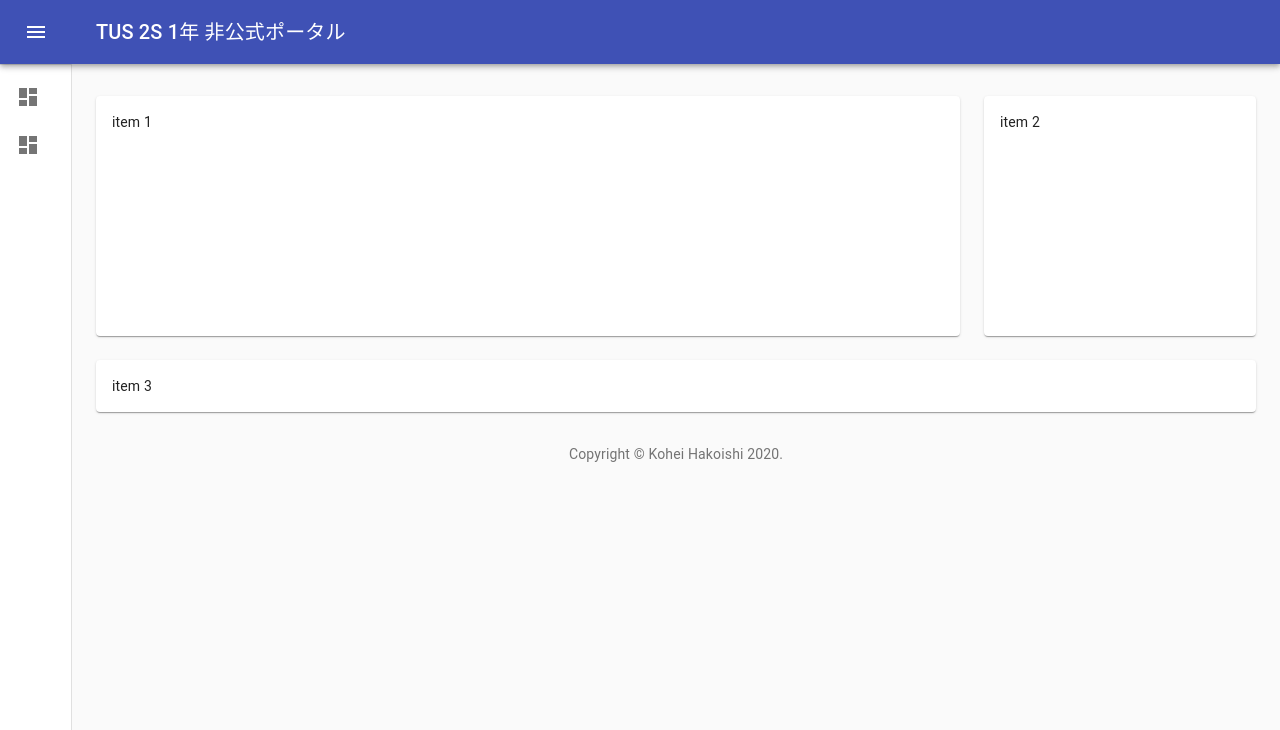
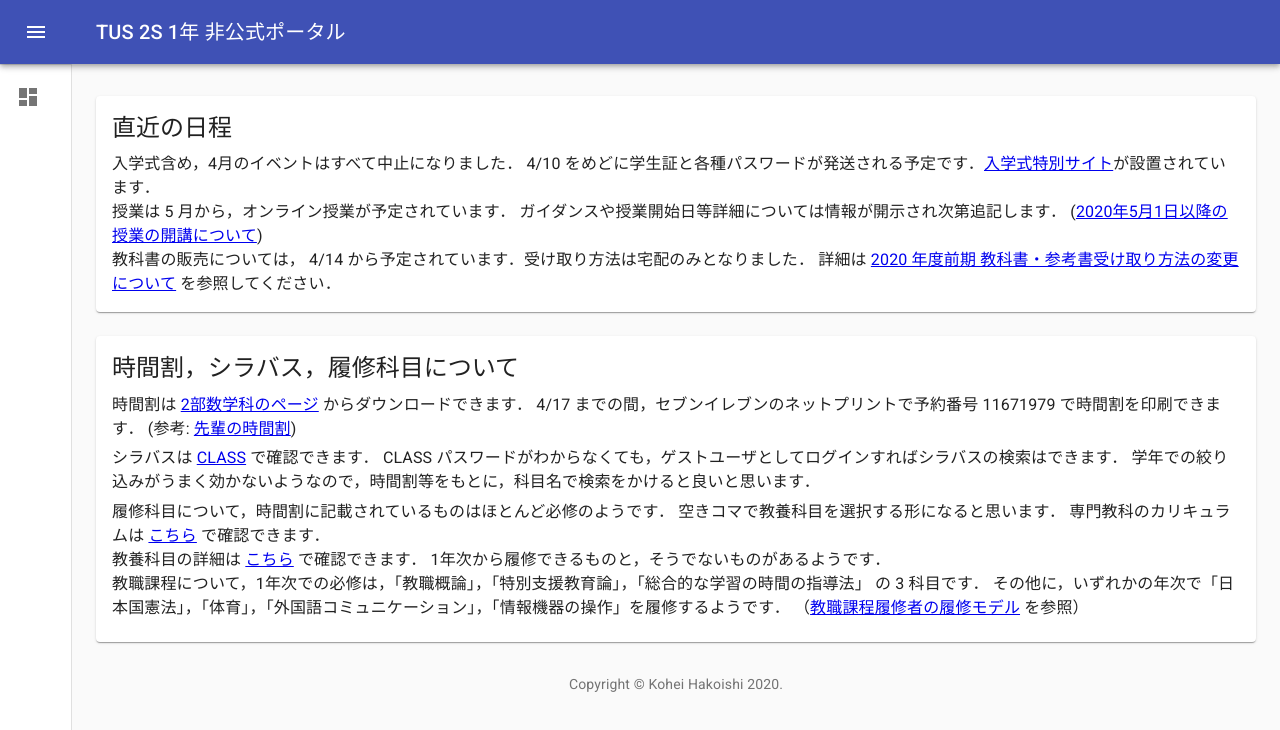
Before and after one commit to wipiano/tus-2s-2020, a React (Create React App) app in the folder src/: page / in a window 1280 px wide. Shown: the top 730 px of the page. Built offline with nearby package versions, Linux system fonts and the light colour scheme.

Commit message:
add info

```diff
--- a/src/public/index.html
+++ b/src/public/index.html
@@ -25,6 +25,7 @@
       Learn how to configure a non-root public URL by running `npm run build`.
     -->
     <title>東京理科大学 理学部第二部 数学科1年 非公式ポータル</title>
+    <link rel="stylesheet" href="https://fonts.googleapis.com/css?family=Roboto:300,400,500,700&display=swap" />
   </head>
   <body>
     <noscript>You need to enable JavaScript to run this app.</noscript>
--- a/src/src/components/Dashboard.tsx
+++ b/src/src/components/Dashboard.tsx
@@ -3,6 +3,7 @@ import clsx from 'clsx';
 import {makeStyles} from '@material-ui/core/styles';
 import Grid from '@material-ui/core/Grid';
 import Paper from '@material-ui/core/Paper';
+import Typography from "@material-ui/core/Typography";
 
 const useStyles = makeStyles((theme) => ({
     paper: {
@@ -22,22 +23,48 @@ const Dashboard: React.FC = () => {
 
     return (
         <Grid container spacing={3}>
-            {/* Chart */}
-            <Grid item xs={12} md={8} lg={9}>
-                <Paper className={fixedHeightPaper}>
-                    item 1
+            <Grid item xs={12}>
+                <Paper className={classes.paper}>
+                    <Typography variant="h5" gutterBottom={true}>直近の日程</Typography>
+                    <Typography variant="body1">
+                        入学式含め，4月のイベントはすべて中止になりました．
+                        4/10 をめどに学生証と各種パスワードが発送される予定です．
+                        <a href="https://www.tus.ac.jp/matriculation_ceremony2020/index.html">入学式特別サイト</a>が設置されています．
+                        <br/>
+                        授業は 5 月から，オンライン授業が予定されています．
+                        ガイダンスや授業開始日等詳細については情報が開示され次第追記します．
+                        (<a href="https://www.tus.ac.jp/today/archive/20200409_8347.html">2020年5月1日以降の授業の開講について</a>)
+                        <br />
+                        教科書の販売については， 4/14 から予定されています．受け取り方法は宅配のみとなりました．
+                        詳細は <a href="https://www.tus.ac.jp/today/20200407_3847.pdf">2020 年度前期 教科書・参考書受け取り方法の変更について</a> を参照してください．
+                    </Typography>
                 </Paper>
             </Grid>
-            {/* Recent Deposits */}
-            <Grid item xs={12} md={4} lg={3}>
-                <Paper className={fixedHeightPaper}>
-                    item 2
-                </Paper>
-            </Grid>
-            {/* Recent Orders */}
             <Grid item xs={12}>
                 <Paper className={classes.paper}>
-                    item 3
+                    <Typography variant="h5" gutterBottom={true}>時間割，シラバス，履修科目について</Typography>
+                    <Typography variant="body1" gutterBottom={true}>
+                        時間割は <a href="https://www.rs.tus.ac.jp/math2/math2/">2部数学科のページ</a> からダウンロードできます．
+                        4/17 までの間，セブンイレブンのネットプリントで予約番号 11671979 で時間割を印刷できます．
+                        (参考: <a href="http://tuspress.jp/2020/03/09/%E5%85%88%E8%BC%A9%E3%81%AE%E6%99%82%E9%96%93%E5%89%B2%E2%91%A0%E3%80%80%E3%80%9C%E7%90%86%E5%AD%A6%E9%83%A8%E7%AC%AC%E2%85%B1%E9%83%A8%E6%95%B0%E5%AD%A6%E7%A7%91%E7%B7%A8%E3%80%9C/">先輩の時間割</a>)
+                    </Typography>
+                    <Typography variant="body1" gutterBottom={true}>
+                        シラバスは <a href="https://class.admin.tus.ac.jp/up/faces/login/Com00501A.jsp">CLASS</a> で確認できます．
+                        CLASS パスワードがわからなくても，ゲストユーザとしてログインすればシラバスの検索はできます．
+                        学年での絞り込みがうまく効かないようなので，時間割等をもとに，科目名で検索をかけると良いと思います．
+                    </Typography>
+                    <Typography variant="body1" gutterBottom={true}>
+                        履修科目について，時間割に記載されているものはほとんど必修のようです．
+                        空きコマで教養科目を選択する形になると思います．
+                        専門教科のカリキュラムは <a href="https://www.tus.ac.jp/fac_grad/fac/ri2/math.html">こちら</a> で確認できます．
+                        <br/>
+                        教養科目の詳細は <a href="https://www.tus.ac.jp/fac_grad/fac/liberal/ri2.html">こちら</a> で確認できます．
+                        1年次から履修できるものと，そうでないものがあるようです．
+                        <br />
+                        教職課程について，1年次での必修は，「教職概論」，「特別支援教育論」，「総合的な学習の時間の指導法」 の 3 科目です．
+                        その他に，いずれかの年次で「日本国憲法」，「体育」，「外国語コミュニケーション」，「情報機器の操作」を履修するようです．
+                        （<a href="https://www.tus.ac.jp/fac_grad/fac/ri2/pdf/model_ks_ri2.pdf">教職課程履修者の履修モデル</a> を参照）
+                    </Typography>
                 </Paper>
             </Grid>
         </Grid>
--- a/src/src/components/ListItems.tsx
+++ b/src/src/components/ListItems.tsx
@@ -37,6 +37,6 @@ const Item: React.FC<ItemProps> = ({path, text, icon}) => {
 export const mainListItems = (
     <div>
         <Item path="/" text="Dashboard" icon="Dashboard"/>
-        <Item path="/test" text="test" icon="Dashboard"/>
+        {/*<Item path="/test" text="test" icon="Dashboard"/>*/}
     </div>
 );
```
